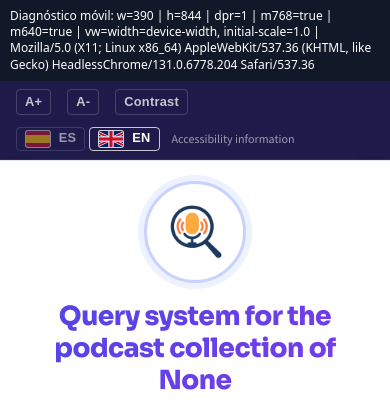
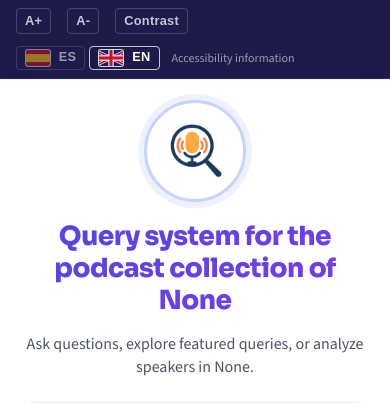
Before and after one commit to pulijon/Sttcast, a FastAPI app: page / in a window 390 px wide. Shown: the top 403 px of the page. Run offline with FastAPI, Linux system fonts and the light colour scheme; data that the repository does not hold is empty; parts of the project's set-up code (start-up, migrations or seed data) failed here and were passed over; some libraries are stand-ins or nearby versions.

Commit message:
fix: remove mobile diagnostics banner

```diff
--- a/rag/client/templates/index.html
+++ b/rag/client/templates/index.html
@@ -44,32 +44,6 @@
 
 </head>
 <body class="min-h-screen flex flex-col items-center" style="background: #f1f5f9;">
-
-    <div id="mobileDiagnostics" style="position: sticky; top: 0; z-index: 2000; width: 100%; box-sizing: border-box; padding: 8px 10px; background: #111827; color: #ffffff; font: 12px/1.35 system-ui, -apple-system, BlinkMacSystemFont, 'Segoe UI', sans-serif; overflow-wrap: anywhere;">
-        Diagnóstico móvil: cargando...
-    </div>
-    <script>
-        (function () {
-            function updateMobileDiagnostics() {
-                var el = document.getElementById('mobileDiagnostics');
-                if (!el) return;
-                var viewport = document.querySelector('meta[name="viewport"]');
-                var data = [
-                    'w=' + window.innerWidth,
-                    'h=' + window.innerHeight,
-                    'dpr=' + window.devicePixelRatio,
-                    'm768=' + window.matchMedia('(max-width: 768px)').matches,
-                    'm640=' + window.matchMedia('(max-width: 640px)').matches,
-                    'vw=' + (viewport ? viewport.getAttribute('content') : 'none'),
-                    navigator.userAgent
-                ];
-                el.textContent = 'Diagnóstico móvil: ' + data.join(' | ');
-            }
-            updateMobileDiagnostics();
-            window.addEventListener('resize', updateMobileDiagnostics);
-            window.addEventListener('orientationchange', updateMobileDiagnostics);
-        })();
-    </script>
 
         <!-- Skip link para accesibilidad -->
     <a href="#main-content" class="sr-only focus:not-sr-only focus:absolute focus:top-4 focus:left-4 bg-blue-600 text-white px-4 py-2 rounded z-50" data-i18n="nav.skipLink">
```
